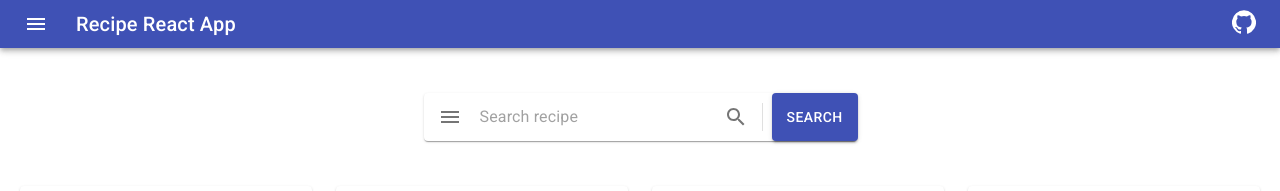
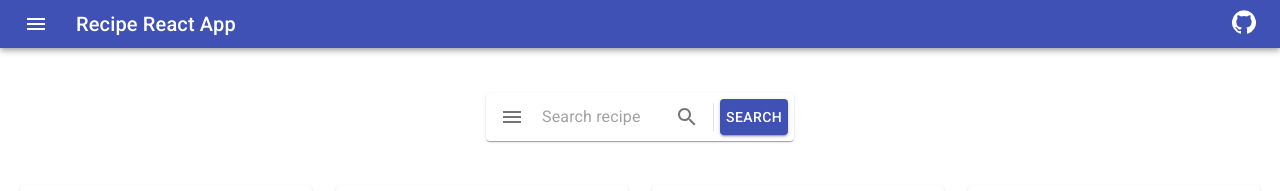
Before and after one commit to anirudhit/Recipe_React, a React (Create React App) app: page / in a window 1280 px wide. Shown: the top 191 px of the page. Built offline with nearby package versions, Linux system fonts and the light colour scheme.

Commit message:
Update SearchRecipe
- Updated styles for search bar

```diff
--- a/src/query/SearchRecipe.js
+++ b/src/query/SearchRecipe.js
@@ -13,7 +13,7 @@ const useStyles = makeStyles(theme => ({
     padding: '2px 4px',
     display: 'flex',
     alignItems: 'center',
-    width: 425,
+    width: 300,
     margin: '25px auto 45px auto',
   },
   input: {
@@ -24,8 +24,8 @@ const useStyles = makeStyles(theme => ({
     padding: 10,
   },
   searchButton: {
-    padding: '12px 15px',
-    margin: '-7px -5px -7px 5px',
+    padding: '6px',
+    margin: '-7px 2px',
   },
   divider: {
     height: 28,
```
